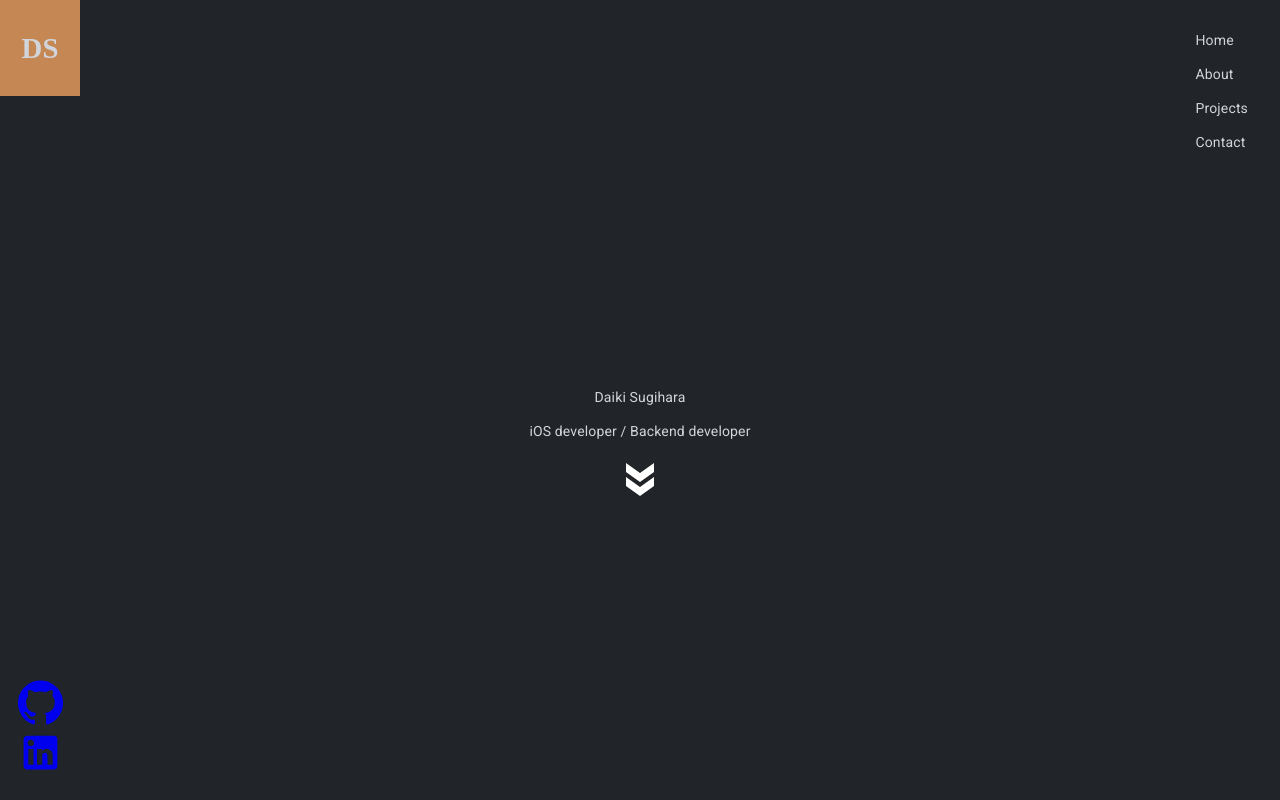
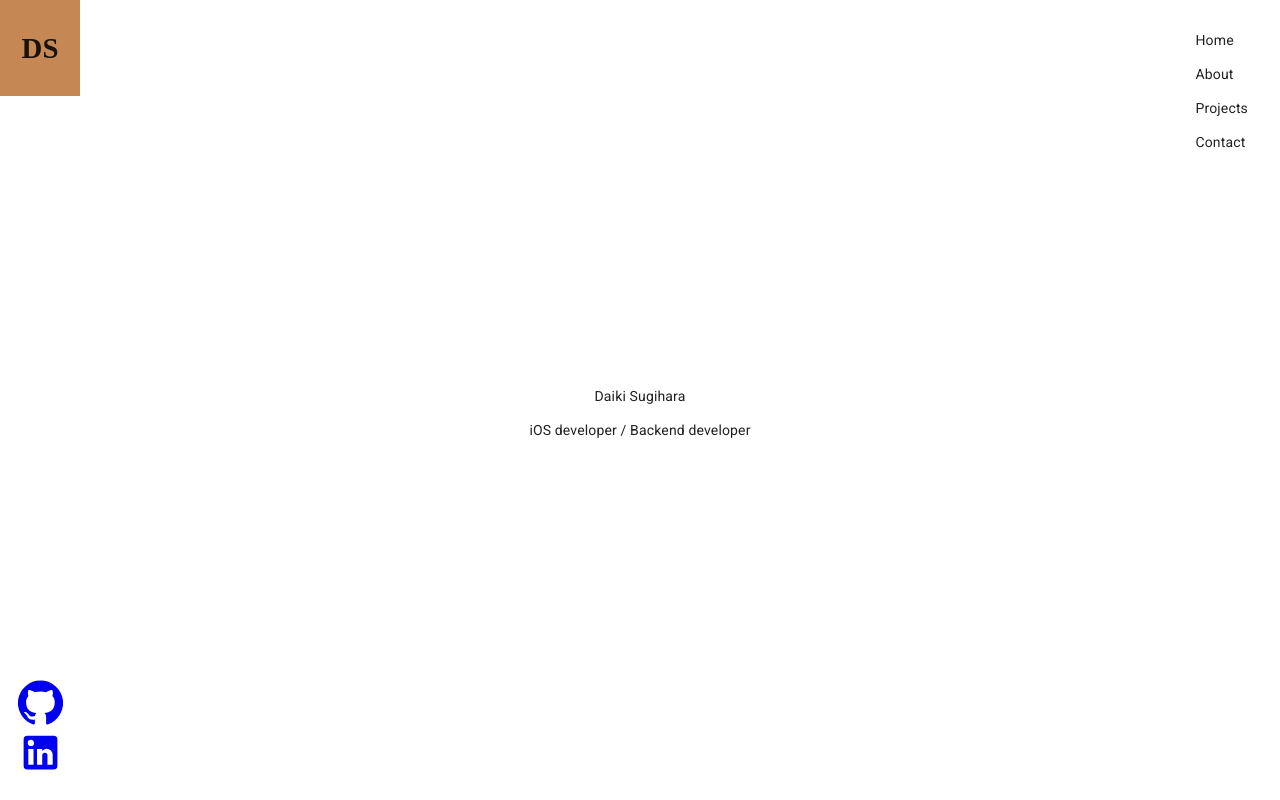
Before and after one commit to DaiSugi01/portfolio, a Next.js app: page / in a window 1280 px wide. Shown: the top 800 px of the page. Built offline with nearby package versions, Linux system fonts and the light colour scheme.

Commit message:
modified

```diff
--- a/components/Layout.js
+++ b/components/Layout.js
@@ -4,20 +4,6 @@ import styled from "styled-components";
 import Header from "./SideMenu";
 import SideMenu from "./Header";
 import profile from "../data/profile.json"
-
-const Wrapper = styled.div`
-  display: flex;
-  justify-content: center;
-  align-items: center;
-  flex-direction: column;
-  min-height: 100vh;
-  font-size: 0.875rem;
-  line-height: 1.25rem;
-  font-family: "Roboto", "Helvetica", "Arial", sans-serif;
-  background-color: #212529;
-  --tw-text-opacity: 1;
-  color: rgba(209, 213, 219, var(--tw-text-opacity));
-`
 
 const CustomHeader = styled.header`
   @media (max-width: 799px) {
@@ -54,8 +40,7 @@ const CustomMain = styled.main`
 
 export default function Layout({ children, title = "Daiki Sugihara, Software Engineer in Vancouver" }) {
   return (
-    // <div className="flex justify-center items-center flex-col min-h-screen text-sm font-momo bg-main text-gray-300">
-    <Wrapper>
+    <div className="flex justify-center items-center flex-col min-h-screen text-sm font-momo bg-main text-gray-300">
       <Head>
         <title>{title}</title>
         <meta content={profile.aboutMe} name="description" />
@@ -81,6 +66,6 @@ export default function Layout({ children, title = "Daiki Sugihara, Software Eng
         {children}
       </CustomMain>
 
-    </Wrapper>
+    </div>
   );
 }
```
